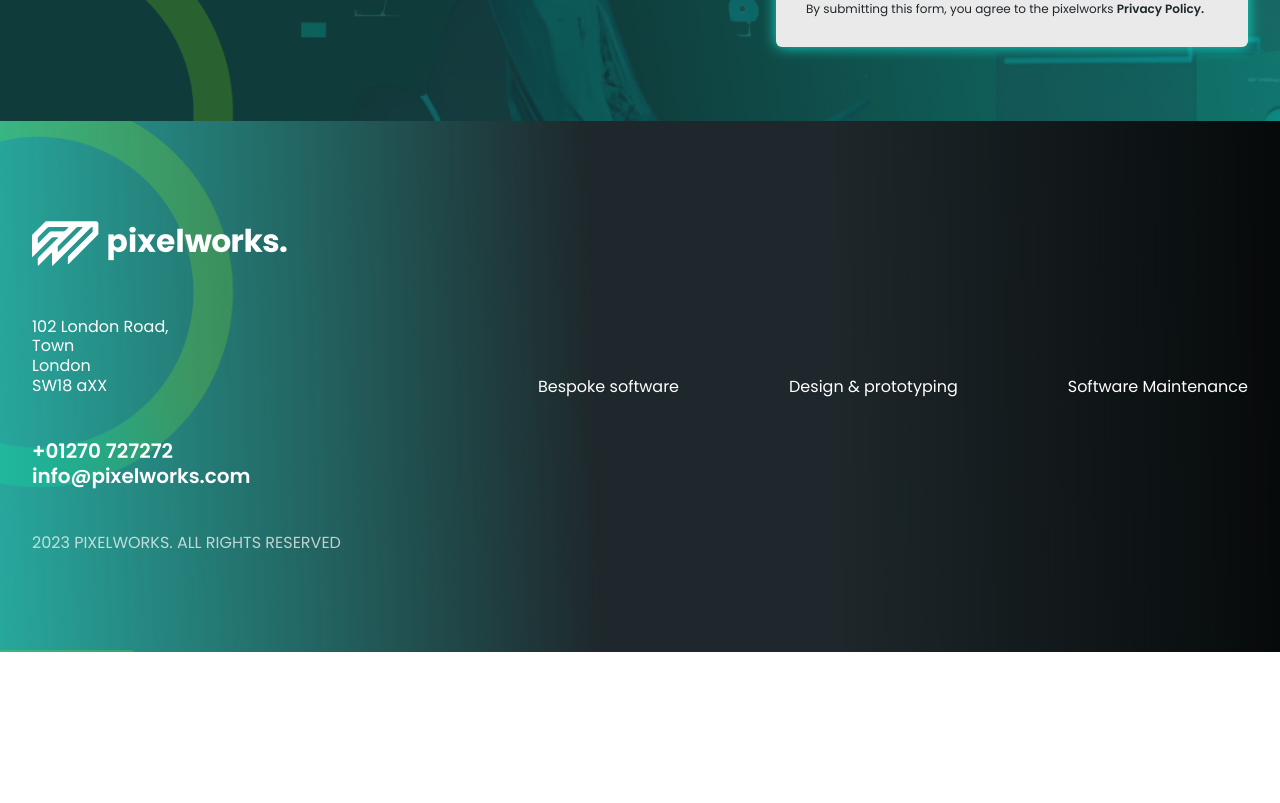
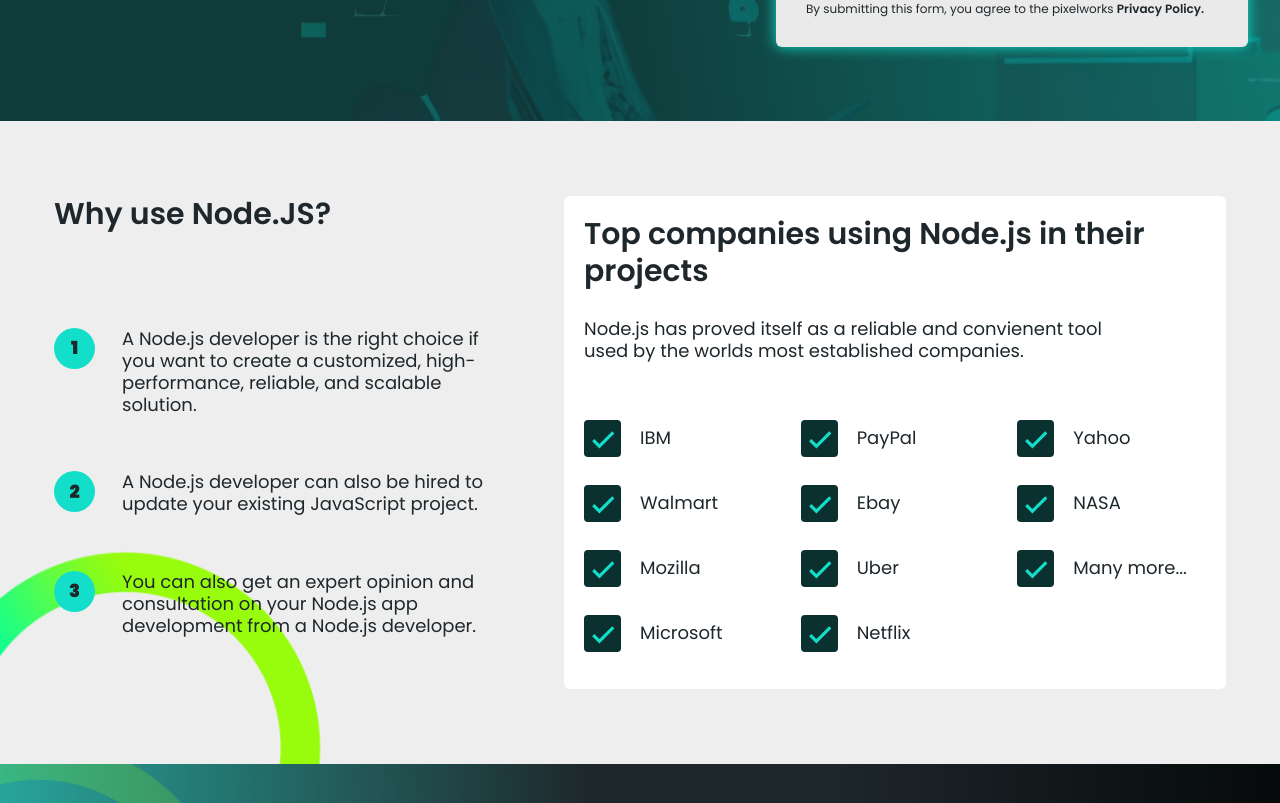
Before and after one commit to mosesmawuru/pixelworks-frontend-react, a React (Create React App) app: page /speciality in a window 1280 px wide. Shown: the part 740-1543 px from the top of the page. Before the commit the page ends 1392 px from the top, so only its background shows below. Built offline with nearby package versions, Linux system fonts and the light colour scheme.

Commit message:
feat: why use Node.js section created

```diff
--- a/src/modules/speciality/data.ts
+++ b/src/modules/speciality/data.ts
@@ -11,3 +11,23 @@ export const landingCheckboxData2 = [
   "REST APIs",
   "Hardware programming",
 ];
+
+export const whyDescData = [
+  "A Node.js developer is the right choice if you want to create a customized, high-performance, reliable, and scalable solution.",
+  "A Node.js developer can also be hired to update your existing JavaScript project.",
+  "You can also get an expert opinion and consultation on your Node.js app development from a Node.js developer.",
+];
+
+export const whyCheckboxData = [
+  "IBM",
+  "PayPal",
+  "Yahoo",
+  "Walmart",
+  "Ebay",
+  "NASA",
+  "Mozilla",
+  "Uber",
+  "Many more...",
+  "Microsoft",
+  "Netflix",
+];
--- a/src/modules/speciality/index.ts
+++ b/src/modules/speciality/index.ts
@@ -1 +1,2 @@
 export * from "./landing";
+export * from "./why";
--- a/src/modules/speciality/landing/styles.ts
+++ b/src/modules/speciality/landing/styles.ts
@@ -1,7 +1,7 @@
 import styled from "styled-components";
 
 export const SpecialityLandingWrapper = styled.div`
-  background: url("/images/backer_circle_gradient_02.png"),
+  background: url("/images/backer_circle_gradient_02.png") no-repeat,
     url("/images/illustration_app development.png"),
     linear-gradient(
       261.8deg,
--- /dev/null
+++ b/src/modules/speciality/why/index.tsx
@@ -0,0 +1,47 @@
+// @import npm modules
+import React from "react";
+
+// @import custom components
+import { Checkbox } from "../../../components";
+
+// @import styled-components
+import {
+  WhyCardWrapper,
+  WhyCheckboxGroup,
+  WhyContainer,
+  WhyDescWrapper,
+  WhyWrapper,
+} from "./styles";
+
+// @import page data
+import { whyCheckboxData, whyDescData } from "../data";
+
+export const WhyUseNodeJS: React.FC = () => {
+  return (
+    <WhyWrapper>
+      <WhyContainer className="container">
+        <WhyDescWrapper>
+          <h1>{"Why use Node.JS?"}</h1>
+          {whyDescData.map((item, key) => (
+            <p key={key}>
+              <span>{key + 1}</span>
+              {item}
+            </p>
+          ))}
+        </WhyDescWrapper>
+        <WhyCardWrapper>
+          <h1>Top companies using Node.js in their projects</h1>
+          <p>
+            Node.js has proved itself as a reliable and convienent tool used by
+            the worlds most established companies.
+          </p>
+          <WhyCheckboxGroup>
+            {whyCheckboxData.map((item, key) => (
+              <Checkbox key={key}>{item}</Checkbox>
+            ))}
+          </WhyCheckboxGroup>
+        </WhyCardWrapper>
+      </WhyContainer>
+    </WhyWrapper>
+  );
+};
--- /dev/null
+++ b/src/modules/speciality/why/styles.ts
@@ -0,0 +1,79 @@
+import styled from "styled-components";
+
+export const WhyWrapper = styled.div`
+  background: url("/images/backer_circle_gradient.png"), #eeeeee;
+`;
+
+export const WhyContainer = styled.div`
+  display: flex;
+  justify-content: center;
+  padding: 75px 0;
+`;
+
+export const WhyDescWrapper = styled.div`
+  & > :not(:first-child) {
+    margin-top: 55px;
+  }
+  margin-right: 57px;
+  h1 {
+    font-weight: 600;
+    font-size: 30px;
+    height: 77px;
+    line-height: 123%;
+    color: #1e272b;
+  }
+  p {
+    max-width: 453px;
+    font-weight: 400;
+    font-size: 18px;
+    color: #1e272b;
+    line-height: 123%;
+    display: flex;
+    span {
+      margin-right: 27px;
+      display: flex;
+      min-width: 41px;
+      height: 41px;
+      justify-content: center;
+      align-items: center;
+      background: #13dec9;
+      font-weight: 900;
+      font-size: 18px;
+      border-radius: 100%;
+      line-height: 123%;
+    }
+  }
+`;
+
+export const WhyCardWrapper = styled.div`
+  background: #ffffff;
+  max-width: 622px;
+  width: 100%;
+  border-radius: 6px;
+  padding: 20px 20px 37px;
+  color: #1e272b;
+  h1 {
+    font-weight: 600;
+    font-size: 30px;
+    line-height: 123%;
+  }
+  & > :not(:first-child) {
+    margin-top: 28px;
+  }
+  p {
+    max-width: 522px;
+    height: 74px;
+    font-weight: 400;
+    font-size: 18px;
+    line-height: 123%;
+  }
+`;
+
+export const WhyCheckboxGroup = styled.div`
+  display: grid;
+  grid-template-columns: repeat(3, 1fr);
+  grid-gap: 28px;
+  span {
+    color: #13dec9;
+  }
+`;
--- a/src/pages/speciality/index.tsx
+++ b/src/pages/speciality/index.tsx
@@ -2,12 +2,13 @@
 import React from "react";
 
 // @import page modules
-import { SpecialityLanding } from "../../modules/speciality";
+import { SpecialityLanding, WhyUseNodeJS } from "../../modules/speciality";
 
 export const Speciality: React.FC = () => {
   return (
     <div>
       <SpecialityLanding />
+      <WhyUseNodeJS />
     </div>
   );
 };
```
Also changed, not shown: public/images/backer_circle_gradient.png (added).
